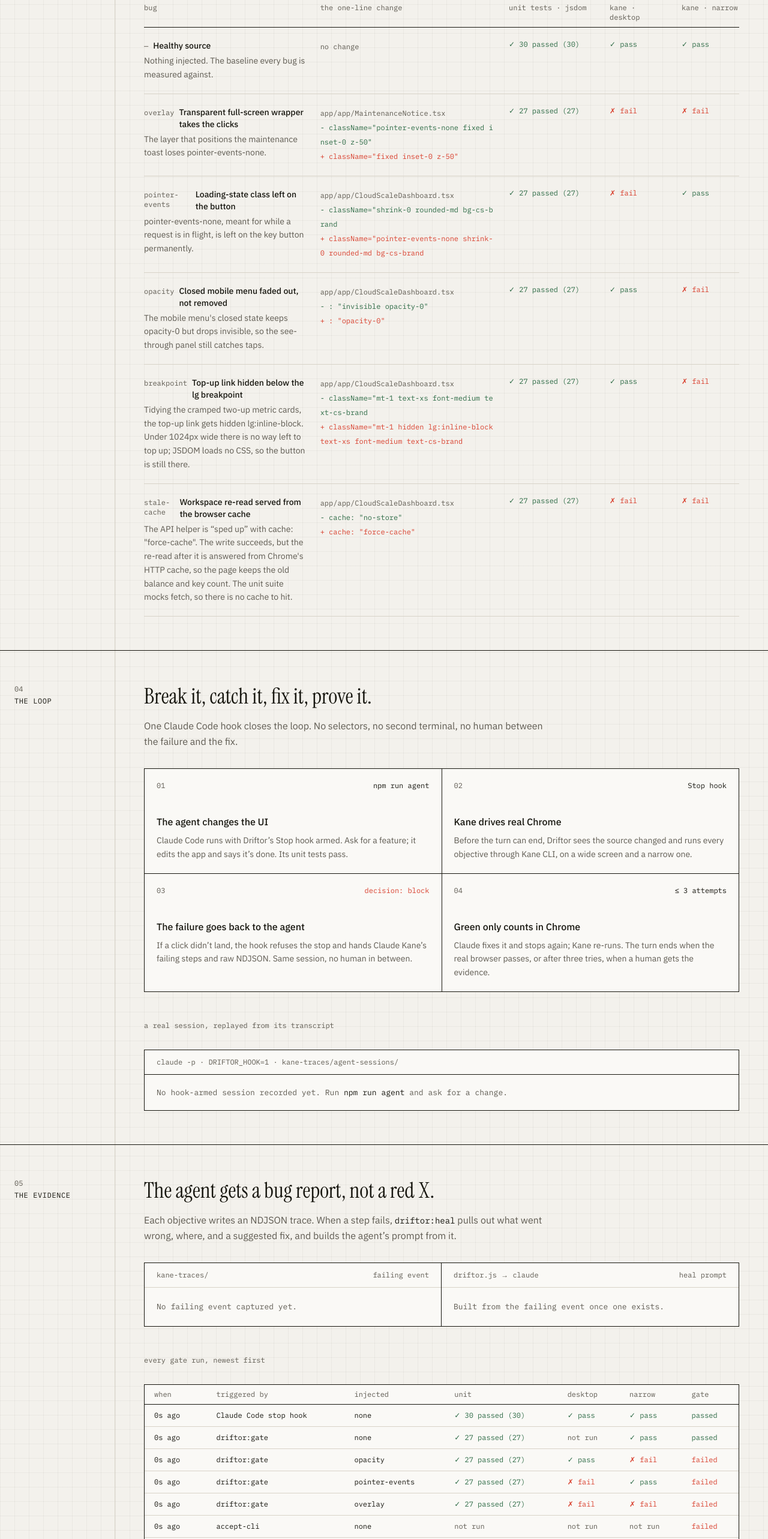
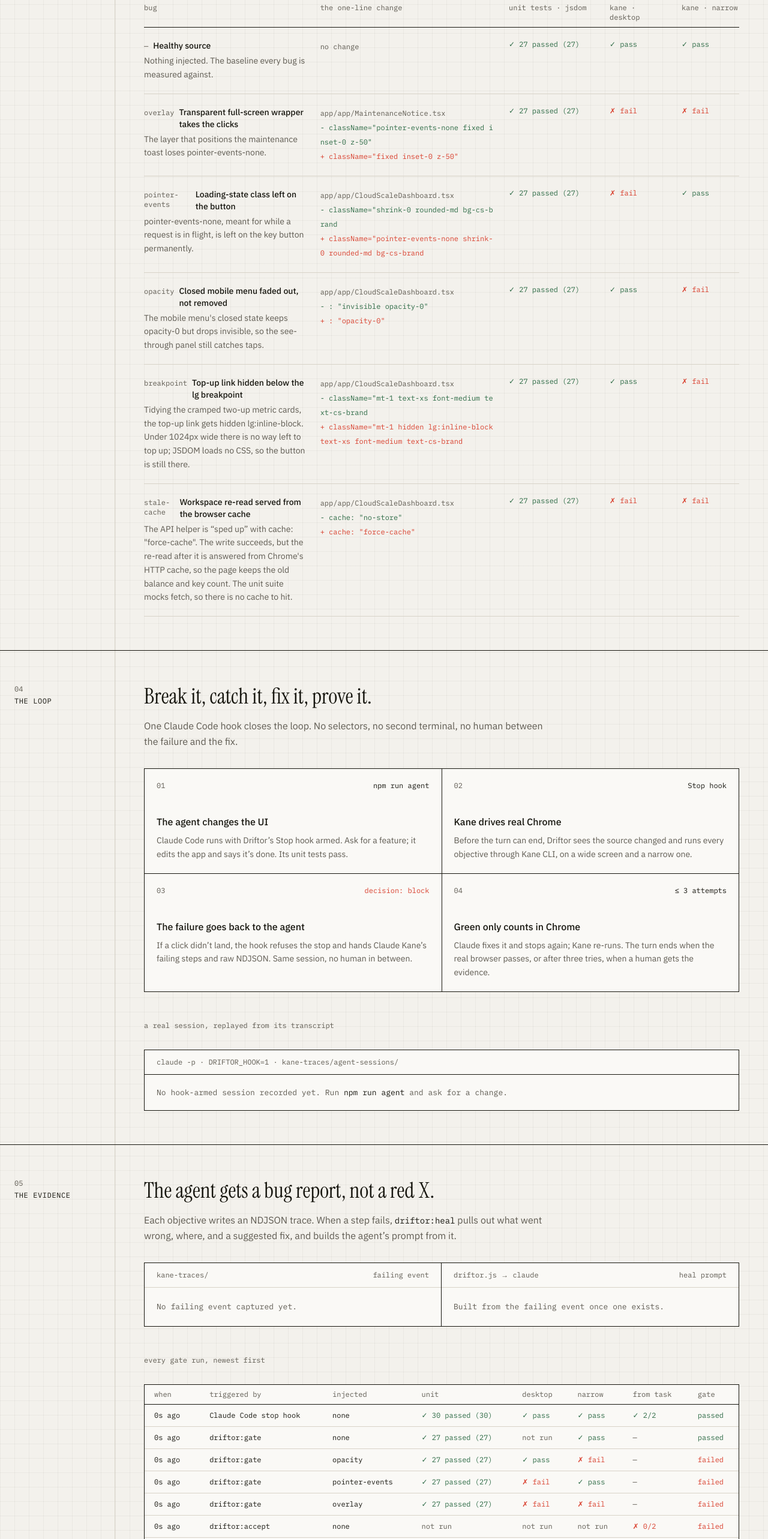
Before and after one commit to mrnetwork0001/Driftor, a Next.js app: page / in a window 1280 px wide. Shown: the part 2681-5247 px from the top of the page at 60% size. Built offline with nearby package versions, Linux system fonts and the light colour scheme.

Commit message:
site: run log shows checks designed from the task; zoo rows use full CLI runs only

```diff
--- a/app/api/traces/route.ts
+++ b/app/api/traces/route.ts
@@ -43,6 +43,10 @@ export interface RunSummary {
   regression: string[] | null;
   unit: { command: string; passed: boolean; summary: string | null } | null;
   objectives: Record<string, { verdict: string; viewport?: string; title?: string }>;
+  /** Tests Kane designed from the agent's task, if the run had any. */
+  acceptance: { passed: boolean; total: number; passedCount: number } | null;
+  /** Standing objectives and acceptance tests together (falls back to `passed`). */
+  overallPassed: boolean;
 }
 
 export interface SessionStep {
@@ -139,6 +143,17 @@ function lastFailingRun(): FailingRun | null {
   return null;
 }
 
+function summarizeAcceptance(a: unknown): RunSummary["acceptance"] {
+  if (!a || typeof a !== "object") return null;
+  const checks = Object.values((a as { checks?: Record<string, { verdict?: string }> }).checks ?? {});
+  if (!checks.length) return null;
+  return {
+    passed: !!(a as { passed?: boolean }).passed,
+    total: checks.length,
+    passedCount: checks.filter((c) => c.verdict === "passed").length,
+  };
+}
+
 function listRuns(): RunSummary[] {
   const runsDir = path.join(TRACE_DIR, "runs");
   if (!fs.existsSync(runsDir)) return [];
@@ -154,6 +169,8 @@ function listRuns(): RunSummary[] {
         regression: Array.isArray(m.regression) ? m.regression : null,
         unit: m.unit ?? null,
         objectives: m.objectives ?? {},
+        acceptance: summarizeAcceptance(m.acceptance),
+        overallPassed: typeof m.overallPassed === "boolean" ? m.overallPassed : !!m.passed,
       });
     } catch {
       /* incomplete run */
--- a/components/BugZoo.tsx
+++ b/components/BugZoo.tsx
@@ -42,9 +42,17 @@ function Unit({ run }: { run?: RunSummary }) {
   );
 }
 
-/** Latest archived run whose live regressions are exactly [name] (or none, for "healthy"). */
+/**
+ * Latest archived CLI run whose live regressions are exactly [name] (or none, for "healthy").
+ * Agent-session runs are left out: the agent changed the app in them, so they aren't the zoo's baseline.
+ */
 function latestFor(runs: RunSummary[], name: string | null) {
-  return runs.find((r) => r.regression && (name ? r.regression.length === 1 && r.regression[0] === name : r.regression.length === 0));
+  return runs.find(
+    (r) =>
+      r.trigger === "cli" &&
+      r.regression &&
+      Object.values(r.objectives).filter((o) => o.verdict === "passed" || o.verdict === "failed").length >= 2 && (name ? r.regression.length === 1 && r.regression[0] === name : r.regression.length === 0),
+  );
 }
 
 export function BugZoo() {
@@ -116,6 +124,7 @@ const TRIGGER: Record<string, string> = {
   "heal-verify": "re-verify after heal",
   watch: "file watcher",
   cli: "driftor:gate",
+  "accept-cli": "driftor:accept",
 };
 
 /** Every archived gate run, newest first. */
@@ -133,20 +142,21 @@ export function RunLog({ limit = 12 }: { limit?: number }) {
             <th className="px-4 py-2 font-normal">unit</th>
             <th className="px-4 py-2 font-normal">desktop</th>
             <th className="px-4 py-2 font-normal">narrow</th>
+            <th className="px-4 py-2 font-normal" title="tests Kane designed from the agent's task">from task</th>
             <th className="px-4 py-2 font-normal">gate</th>
           </tr>
         </thead>
         <tbody>
           {!data && (
             <tr>
-              <td colSpan={7} className="px-4 py-4 text-graphite">
+              <td colSpan={8} className="px-4 py-4 text-graphite">
                 reading kane-traces/…
               </td>
             </tr>
           )}
           {data && !runs.length && (
             <tr>
-              <td colSpan={7} className="px-4 py-4 text-graphite">
+              <td colSpan={8} className="px-4 py-4 text-graphite">
                 No gate runs archived yet.
               </td>
             </tr>
@@ -166,7 +176,16 @@ export function RunLog({ limit = 12 }: { limit?: number }) {
                   <Verdict v={r.objectives[o.id]?.verdict} />
                 </td>
               ))}
-              <td className={`px-4 py-2.5 ${r.passed ? "text-pass" : "text-signal"}`}>{r.passed ? "passed" : "failed"}</td>
+              <td className="px-4 py-2.5 whitespace-nowrap">
+                {r.acceptance ? (
+                  <span className={r.acceptance.passed ? "text-pass" : "text-signal"}>
+                    {r.acceptance.passed ? "✓" : "✗"} {r.acceptance.passedCount}/{r.acceptance.total}
+                  </span>
+                ) : (
+                  <span className="text-graphite">—</span>
+                )}
+              </td>
+              <td className={`px-4 py-2.5 ${r.overallPassed ? "text-pass" : "text-signal"}`}>{r.overallPassed ? "passed" : "failed"}</td>
             </tr>
           ))}
         </tbody>
```
